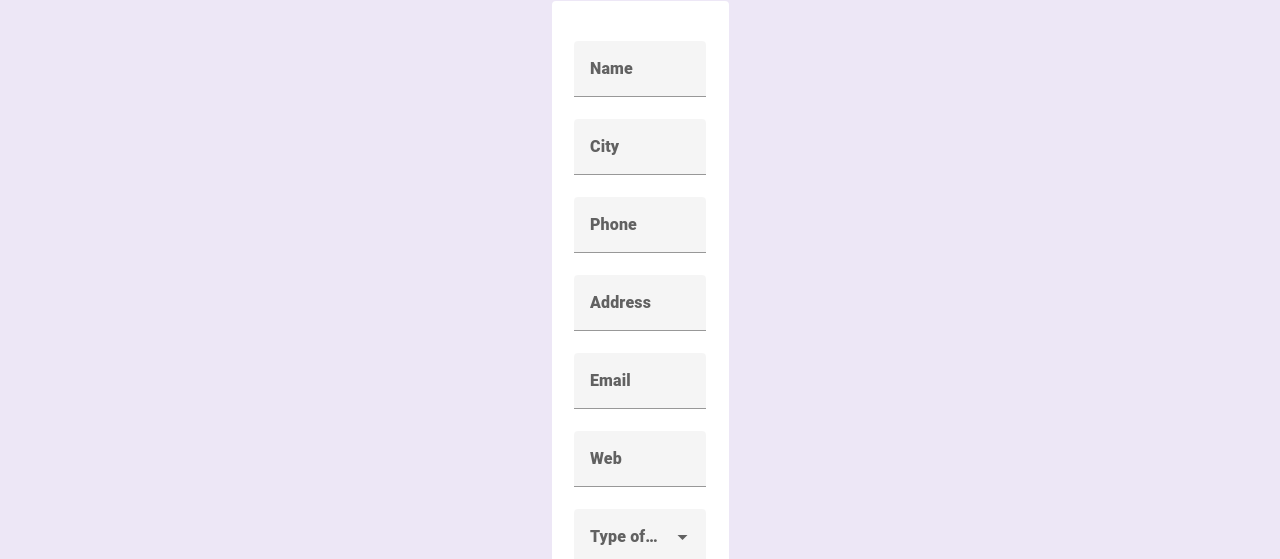
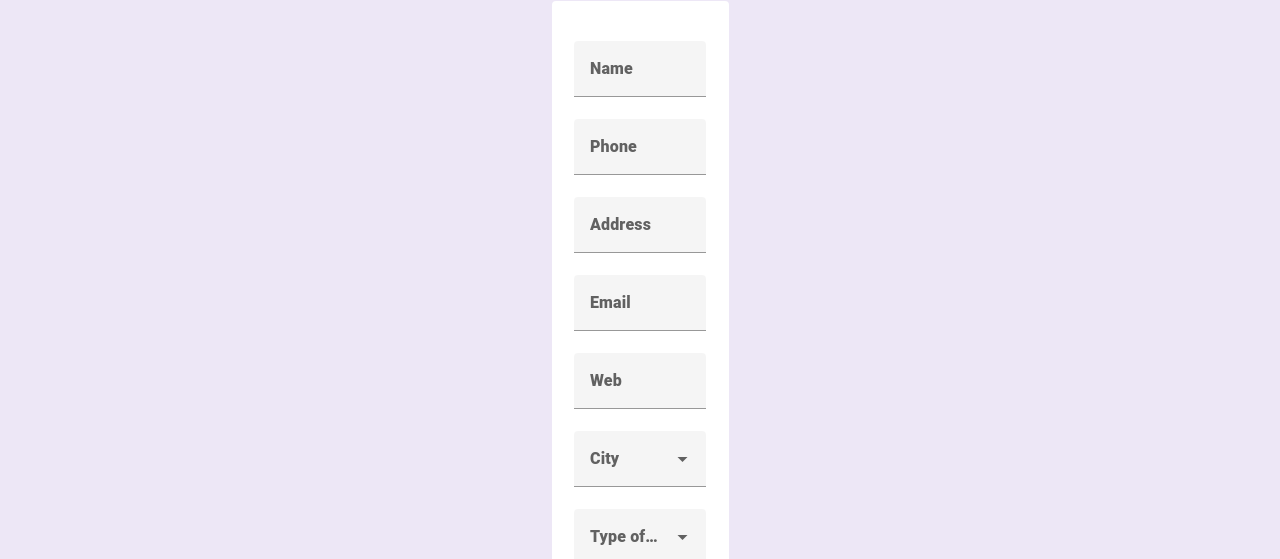
Before and after one commit to luisalvarez246/accessability, a Vue app in the folder frontend/: page /register in a window 1280 px wide. Shown: the part 90-649 px from the top of the page. Built offline with nearby package versions, Linux system fonts and the light colour scheme; no server answers.

Commit message:
changed cities selector

```diff
--- a/frontend/src/views/RegisterView.vue
+++ b/frontend/src/views/RegisterView.vue
@@ -58,6 +58,7 @@ const address = useField("address");
 const checkbox = useField("checkbox");
 const email = useField("email");
 const characteristics = ref([]);
+const cities = ref([])
 const store = ref({
   storeName: "",
   city: "",
@@ -79,6 +80,7 @@ const items = ref([
   "cinema",
   "hairdresser",
 ]);
+
 
 const initialStore = {
   storeName: "",
@@ -105,6 +107,7 @@ const addStore = async () => {
     characteristicIds: checkboxValues.value,
     image: store.value.image[0].name,
     type: items.value.id,
+    city: cities.value.id
   };
   try {
     let response = await ApiConnection.saveStore(newStore);
@@ -123,13 +126,20 @@ const getAllCharacteristics = async () => {
   return characteristics.value;
 };
 
+const getCities = async () =>  {
+  let response = await ApiConnection.getAllCities()
+  cities.value = response.data
+  return cities.value
+}
+
 const handleClear = () => {
   Object.assign(store.value, initialStore);
 };
 
 onBeforeMount(() => {
   getAllCharacteristics();
-  Object.assign(store.value, initialStore);
+  getCities()
+
 });
 
 onUpdated(() => {
@@ -152,12 +162,7 @@ onUpdated(() => {
           label="Name"
         ></v-text-field>
 
-        <v-text-field
-          class="w-75 v-label"
-          v-model="store.city"
-          :error-messages="city.errorMessage.value"
-          label="City"
-        ></v-text-field>
+
 
         <v-text-field
           class="w-75 v-label"
@@ -186,6 +191,19 @@ onUpdated(() => {
           :error-messages="web.errorMessage.value"
           label="Web"
         ></v-text-field>
+
+
+
+        <v-select
+          class="w-75 v-label"
+          v-model="cities.id"
+          label="City"
+          :items="cities"
+          item-value="id"
+        >
+        </v-select>
+
+
 
         <v-select
           class="w-75 v-label"
```
